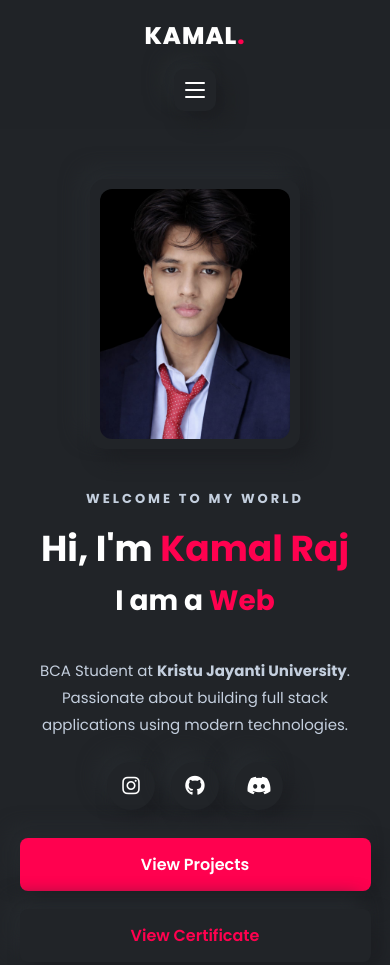
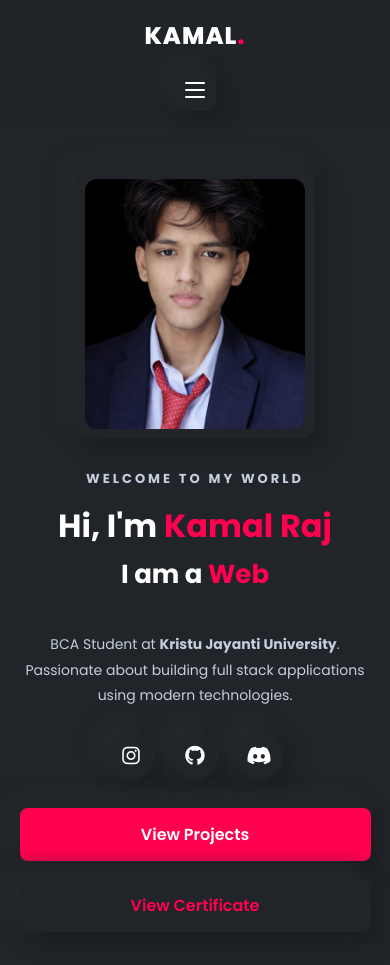
Before and after one commit to kamalkhadka1920/portfolio-kml, a plain HTML site: page frontend/index.html in a window 390 px wide. Shown: the top 965 px of the page. Drawn offline with Linux system fonts and the light colour scheme.

Commit message:
updated spacing

```diff
--- a/frontend/style.css
+++ b/frontend/style.css
@@ -552,3 +552,39 @@ button:hover {
         margin: 0;
     }
 }
+/* ===== MOBILE HERO FIX ===== */
+@media (max-width: 768px) {
+
+    .hero {
+        flex-direction: column;   /* stack vertically */
+        justify-content: center;
+        align-items: center;
+        text-align: center;
+        padding: 40px 5%;
+        gap: 30px;
+    }
+
+    .hero-image {
+        order: -1;   /* image comes on top */
+    }
+
+    .hero-content {
+        margin-top: 0;
+    }
+
+    .image-card img {
+        width: 220px;   /* smaller image */
+    }
+
+    .hero-content h1 {
+        font-size: 32px;
+    }
+
+    .hero-content h2 {
+        font-size: 26px;
+    }
+
+    .hero-content p {
+        font-size: 14px;
+    }
+}
```
